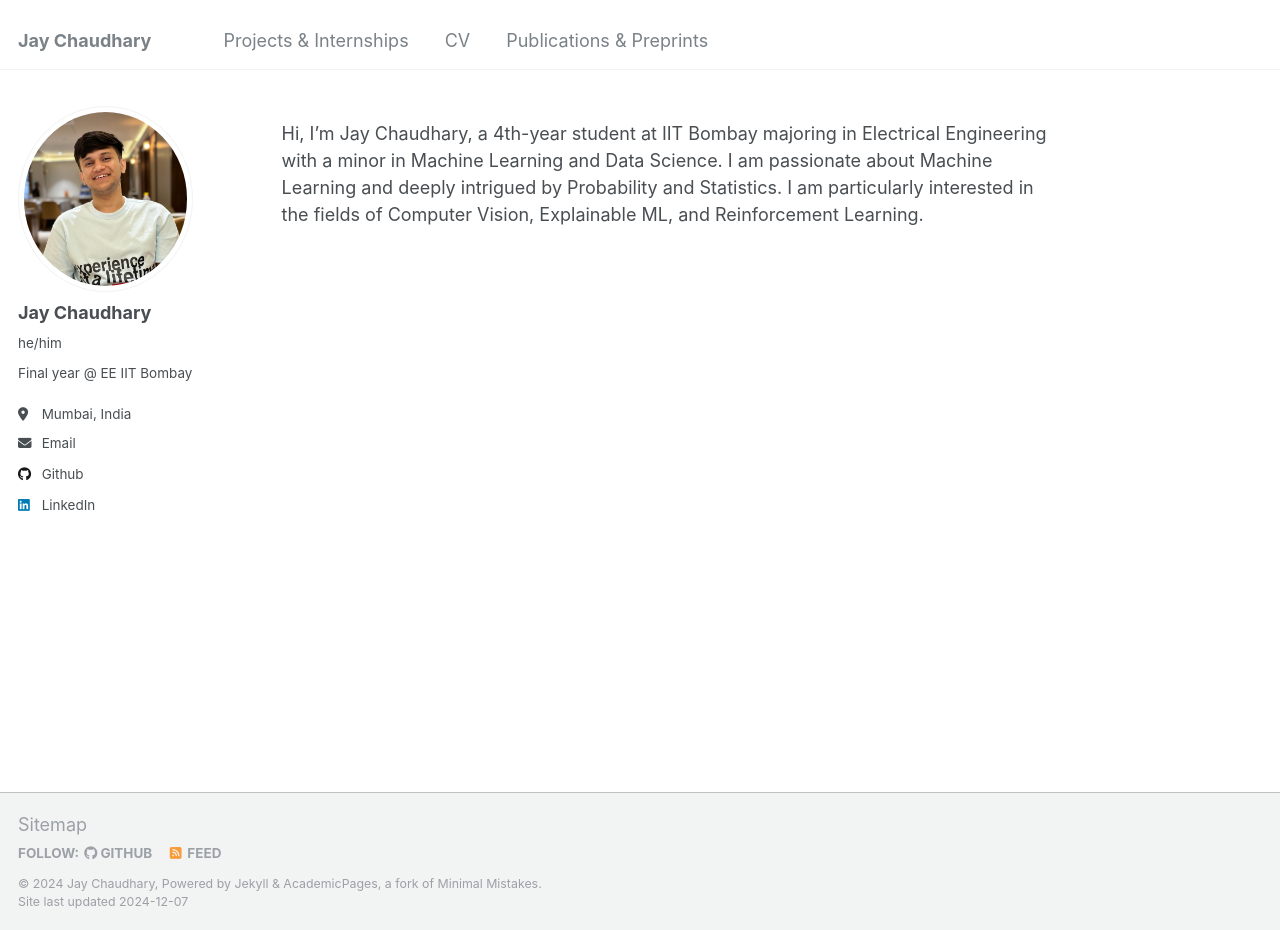
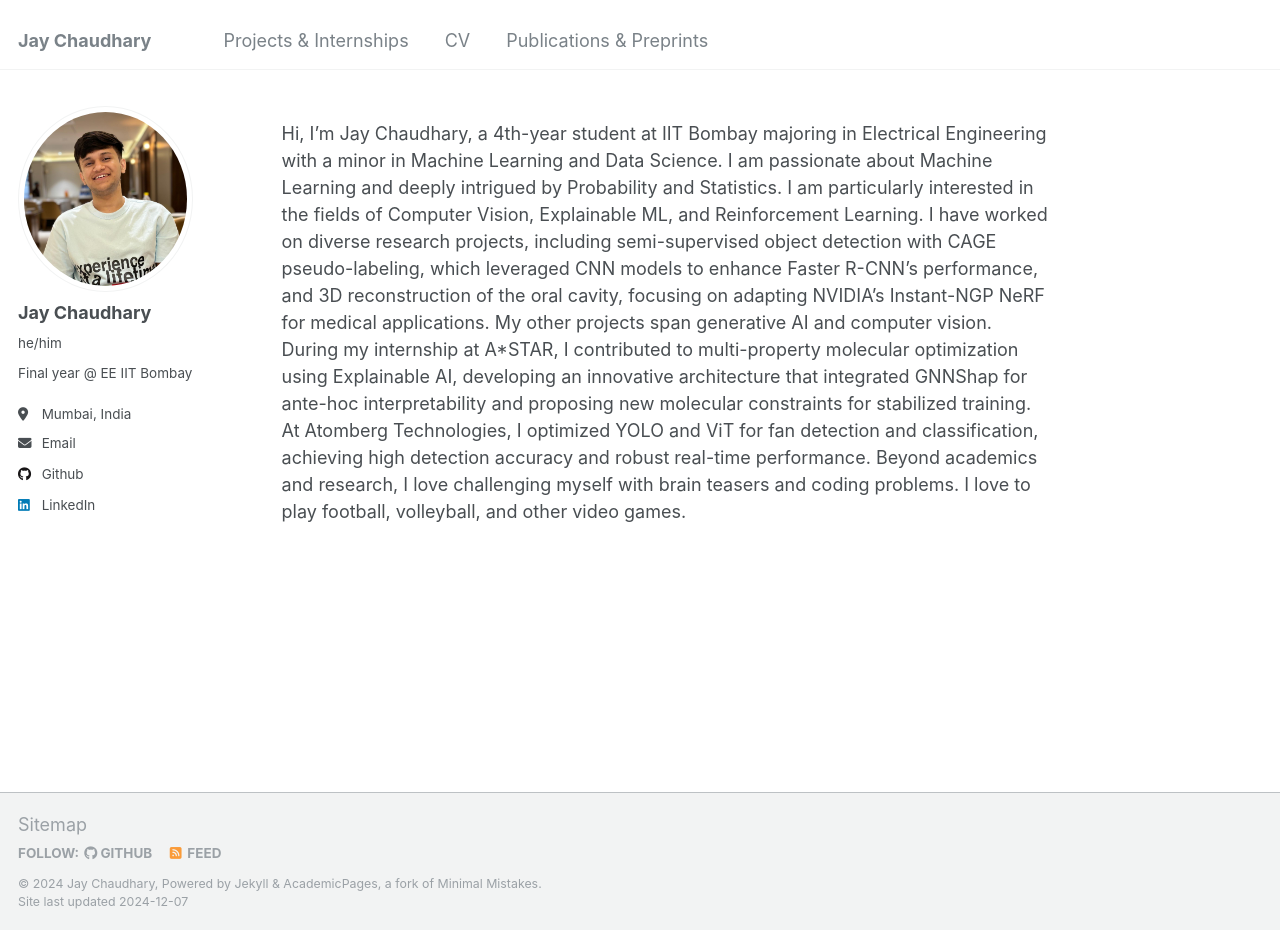
Before and after one commit to JayGC/jaygc.github.io, a Jekyll site: the page built from _pages/about.md, in a window 1280 px wide and 930 px high. Built offline with Jekyll 4.4.1, drawn with Linux system fonts in a browser that asks for light colours.

Commit message:
Update about.md

```diff
--- a/_pages/about.md
+++ b/_pages/about.md
@@ -7,3 +7,6 @@ redirect_from:
   - /about.html
 ---
 Hi, I'm Jay Chaudhary, a 4th-year student at IIT Bombay majoring in Electrical Engineering with a minor in Machine Learning and Data Science. I am passionate about Machine Learning and deeply intrigued by Probability and Statistics. I am particularly interested in the fields of Computer Vision, Explainable ML, and Reinforcement Learning.
+I have worked on diverse research projects, including semi-supervised object detection with CAGE pseudo-labeling, which leveraged CNN models to enhance Faster R-CNN’s performance, and 3D reconstruction of the oral cavity, focusing on adapting NVIDIA’s Instant-NGP NeRF for medical applications. My other projects span generative AI and computer vision.
+During my internship at A*STAR, I contributed to multi-property molecular optimization using Explainable AI, developing an innovative architecture that integrated GNNShap for ante-hoc interpretability and proposing new molecular constraints for stabilized training. At Atomberg Technologies, I optimized YOLO and ViT for fan detection and classification, achieving high detection accuracy and robust real-time performance.
+Beyond academics and research, I love challenging myself with brain teasers and coding problems. I love to play football, volleyball, and other video games.
```
